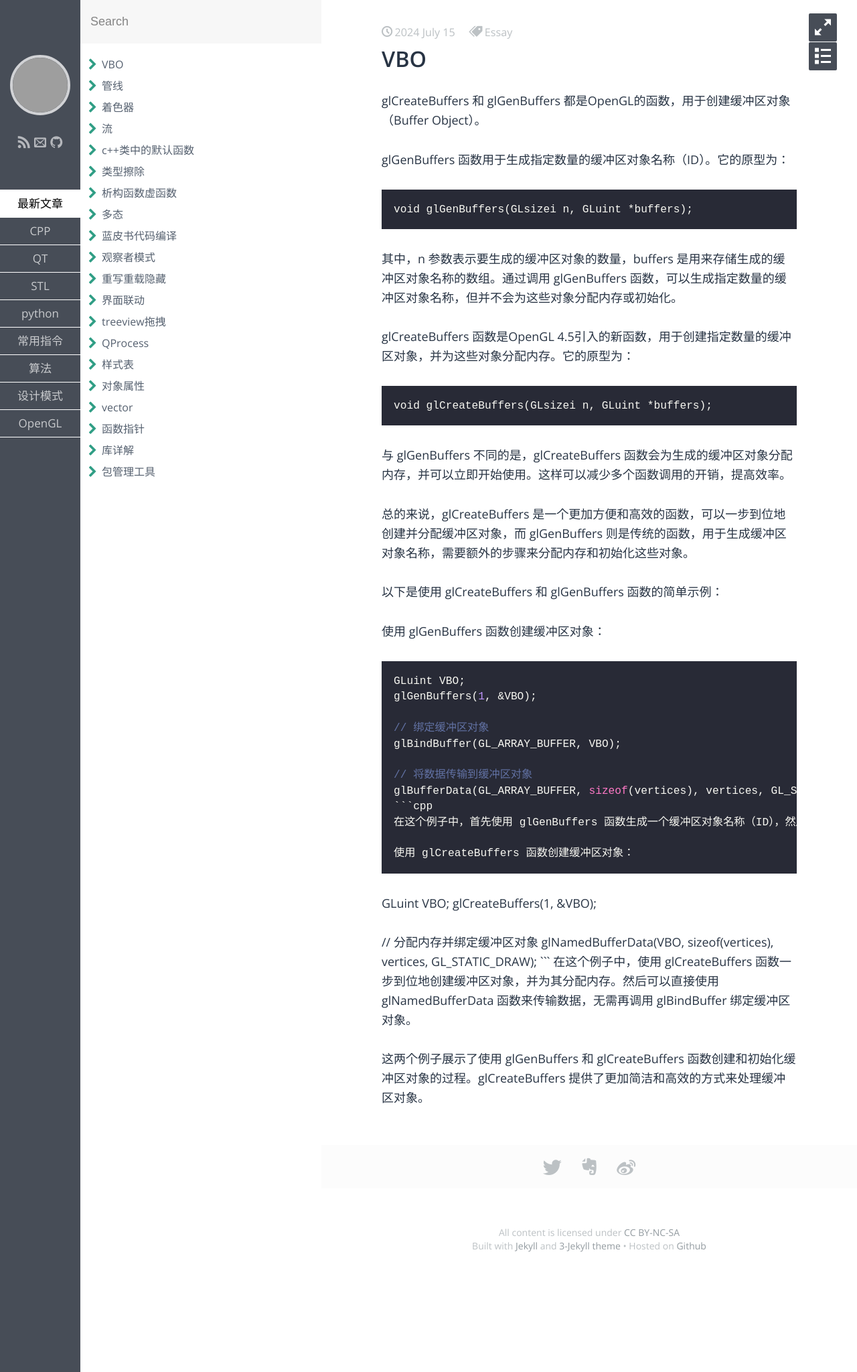
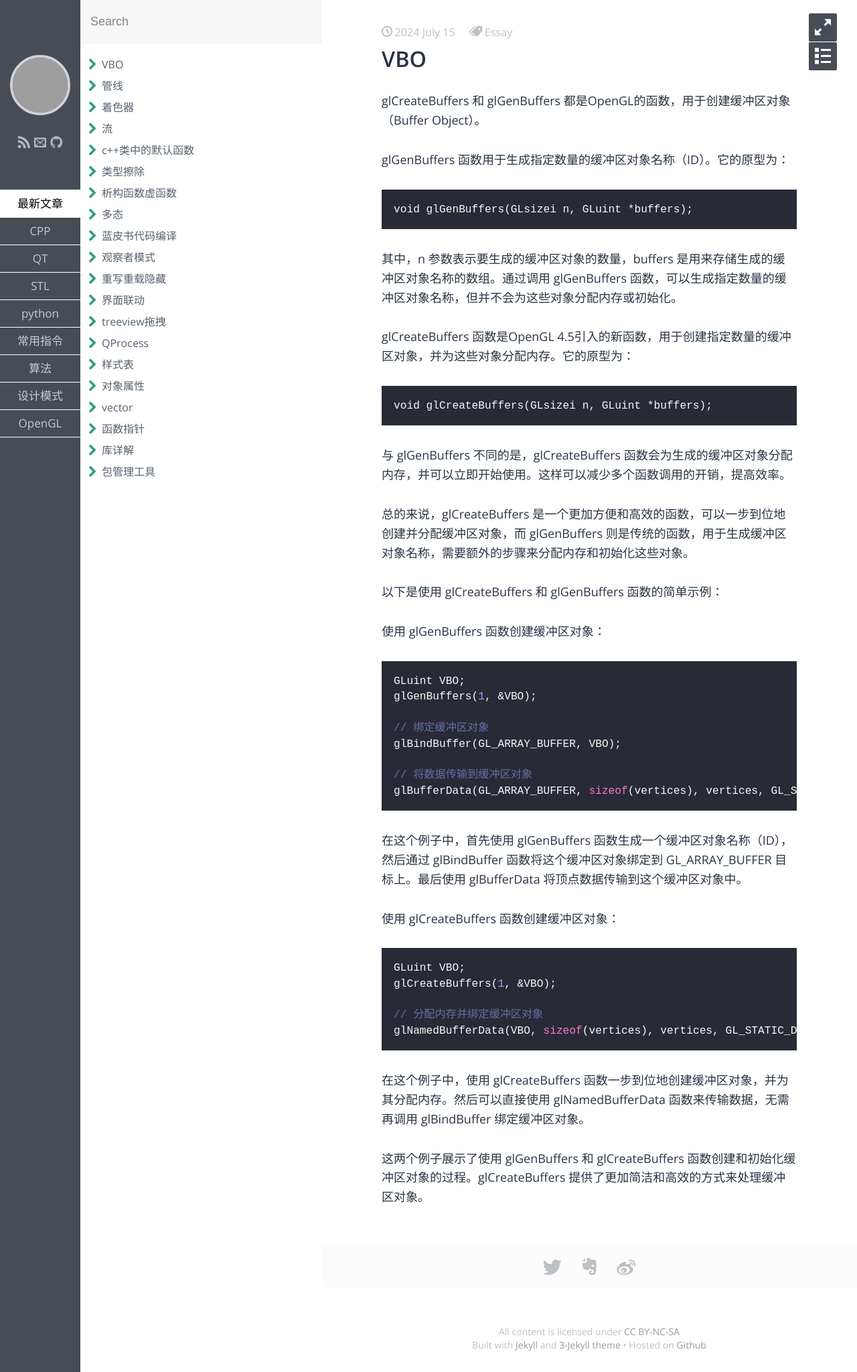
Before and after one commit to aliangaaa/aliangaaa.github.io, a Jekyll site: the page built from _posts/OpenGL/2024-7-15-VBO.md, in a window 1280 px wide. Shown: the whole page at 67% size. Built offline with Jekyll 4.4.1, drawn with Linux system fonts in a browser that asks for light colours; some web fonts are replaced; grey boxes are pictures that could not be loaded.

Commit message:
Update 2024-7-15-VBO.md

````diff
--- a/_posts/OpenGL/2024-7-15-VBO.md
+++ b/_posts/OpenGL/2024-7-15-VBO.md
@@ -34,11 +34,11 @@ glBindBuffer(GL_ARRAY_BUFFER, VBO);
 
 // 将数据传输到缓冲区对象
 glBufferData(GL_ARRAY_BUFFER, sizeof(vertices), vertices, GL_STATIC_DRAW);
-```cpp
+```
 在这个例子中，首先使用 glGenBuffers 函数生成一个缓冲区对象名称（ID），然后通过 glBindBuffer 函数将这个缓冲区对象绑定到 GL_ARRAY_BUFFER 目标上。最后使用 glBufferData 将顶点数据传输到这个缓冲区对象中。
 
 使用 glCreateBuffers 函数创建缓冲区对象：
-```
+```cpp
 GLuint VBO;
 glCreateBuffers(1, &VBO);
 
````
